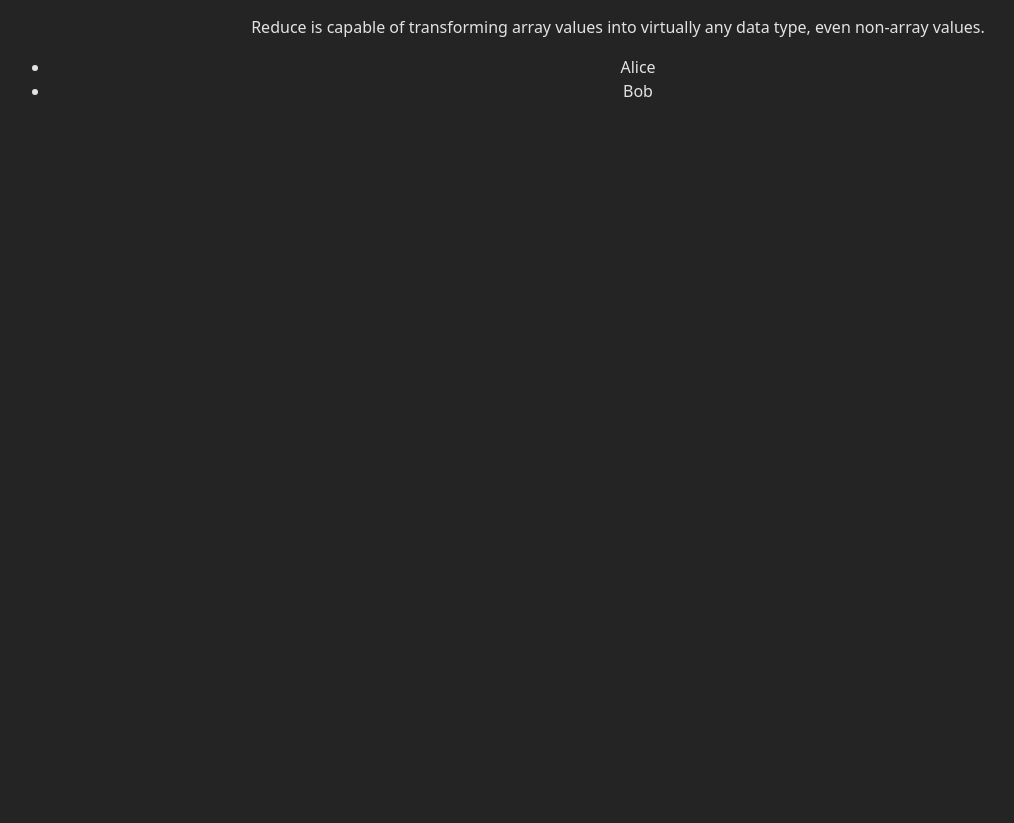
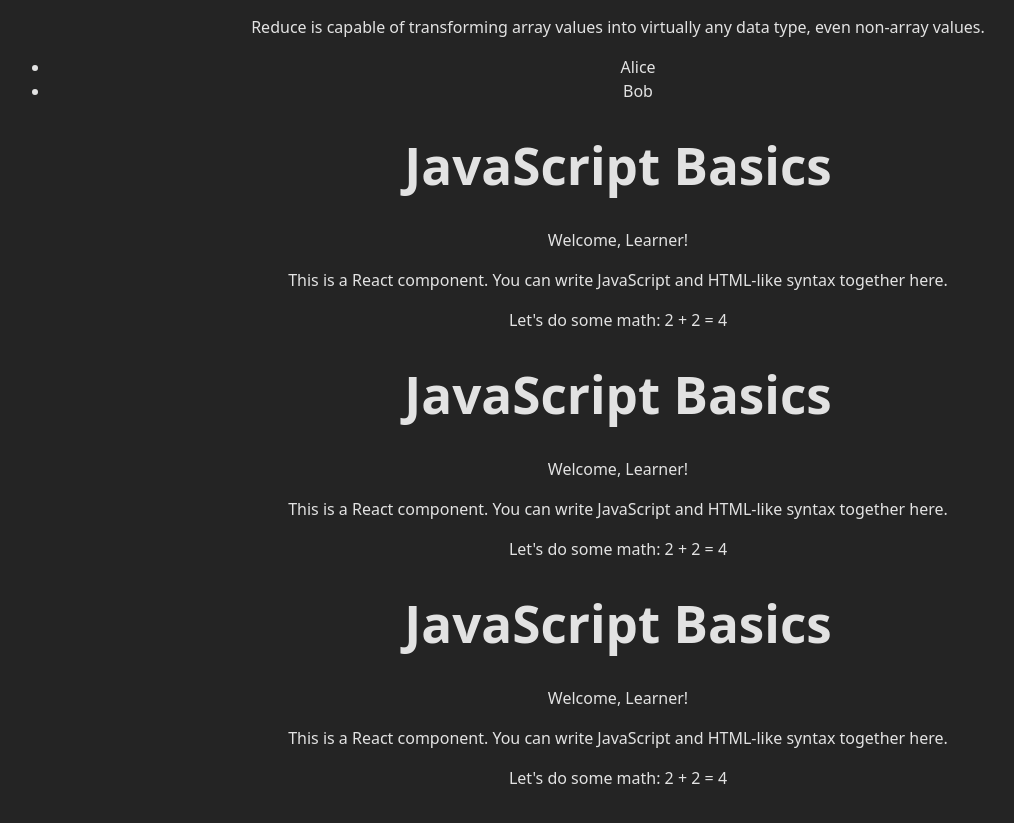
Before and after one commit to sumit-kumar33/cepialabs-assignment-1, a React (Vite) app: page / in a window 1280 px wide. Shown: the part 1620-2443 px from the top of the page, without its empty margins (22-1036 px from the left). Before the commit the page ends 1771 px from the top, so only its background shows below. Built offline with nearby package versions, Linux system fonts and the light colour scheme.

Commit message:
Add new topics: Object Tricks, Promises and Async/Await, and ES Modules Import/Export

```diff
--- a/src/App.jsx
+++ b/src/App.jsx
@@ -3,6 +3,9 @@ import Functions from './topics/01_Functions';
 import TemplateLiterals from './topics/02_Template_Literals';
 import Short_Conditionals_and_Ternary_Operators from './topics/03_Short_Conditionals_and_Ternary_Operators';
 import ThreeArrayMethods from './topics/04_Three_Array_Methods';
+import ObjectTricks from './topics/05_Object_Tricks';
+import PromisesAndAsyncAwaitSyntax from './topics/06_Promises_and_Async_Await_Syntax';
+import ESModulesImportExportSyntax from './topics/07_ES_Modules_Import_Export_Syntax';
 
 function App() {
 
@@ -12,6 +15,9 @@ function App() {
       <TemplateLiterals />
       <Short_Conditionals_and_Ternary_Operators />
       <ThreeArrayMethods />
+      <ObjectTricks />
+      <PromisesAndAsyncAwaitSyntax />
+      <ESModulesImportExportSyntax />
     </>
   )
 }
--- a/src/topics/05_Object_Tricks.jsx
+++ b/src/topics/05_Object_Tricks.jsx
@@ -1,4 +1,4 @@
-function TemplateLiterals() {
+function ObjectTricks() {
   // Your JavaScript code for this topic will go here.
   // For now, let's just return some HTML-like code.
 
@@ -15,4 +15,4 @@ function TemplateLiterals() {
   );
 }
 
-export default TemplateLiterals;
+export default ObjectTricks;
--- a/src/topics/06_Promises_and_Async_Await_Syntax.jsx
+++ b/src/topics/06_Promises_and_Async_Await_Syntax.jsx
@@ -1,4 +1,4 @@
-function TemplateLiterals() {
+function PromisesAndAsyncAwaitSyntax() {
   // Your JavaScript code for this topic will go here.
   // For now, let's just return some HTML-like code.
 
@@ -15,4 +15,4 @@ function TemplateLiterals() {
   );
 }
 
-export default TemplateLiterals;
+export default PromisesAndAsyncAwaitSyntax;
--- a/src/topics/07_ES_Modules_Import_Export_Syntax.jsx
+++ b/src/topics/07_ES_Modules_Import_Export_Syntax.jsx
@@ -1,4 +1,4 @@
-function TemplateLiterals() {
+function ESModulesImportExportSyntax() {
   // Your JavaScript code for this topic will go here.
   // For now, let's just return some HTML-like code.
 
@@ -15,4 +15,4 @@ function TemplateLiterals() {
   );
 }
 
-export default TemplateLiterals;
+export default ESModulesImportExportSyntax;
```
